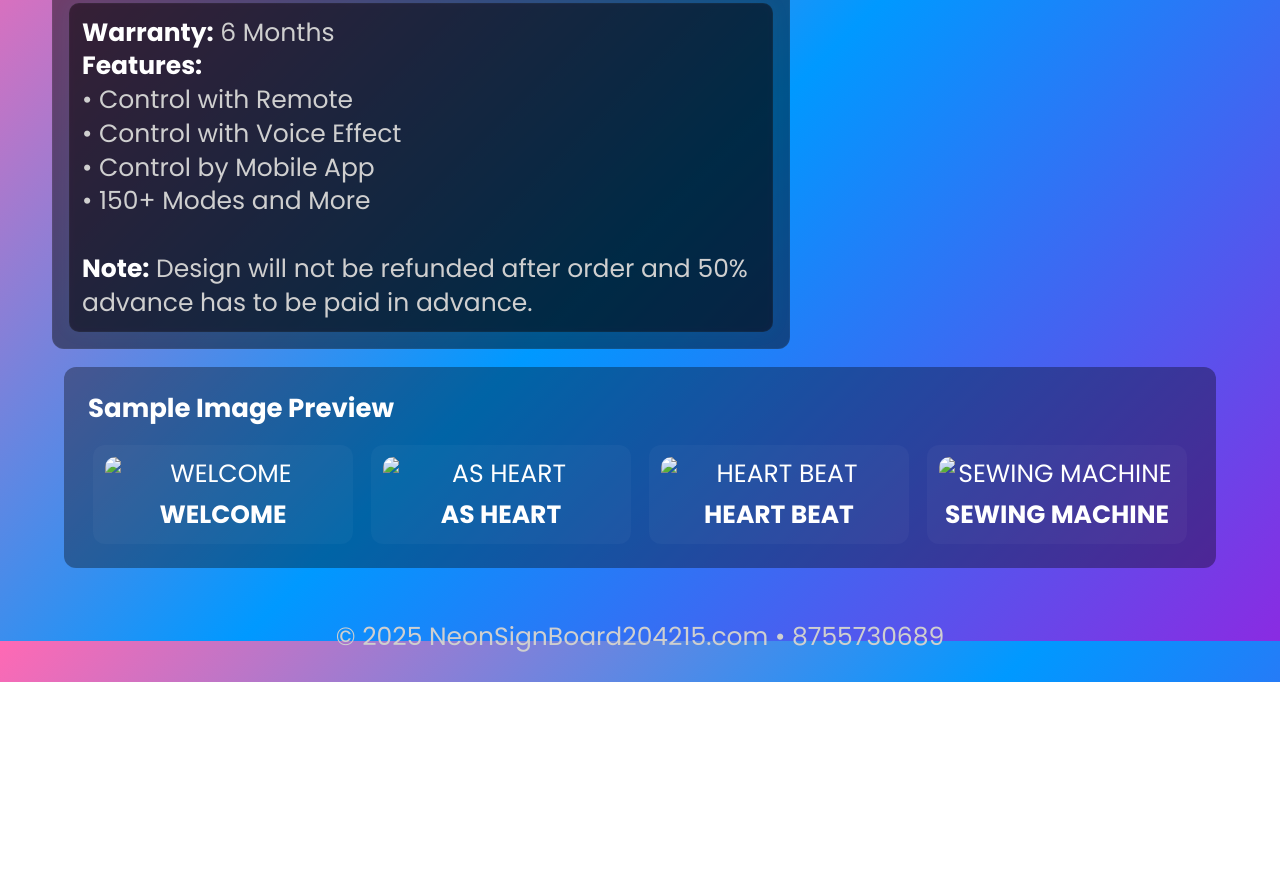
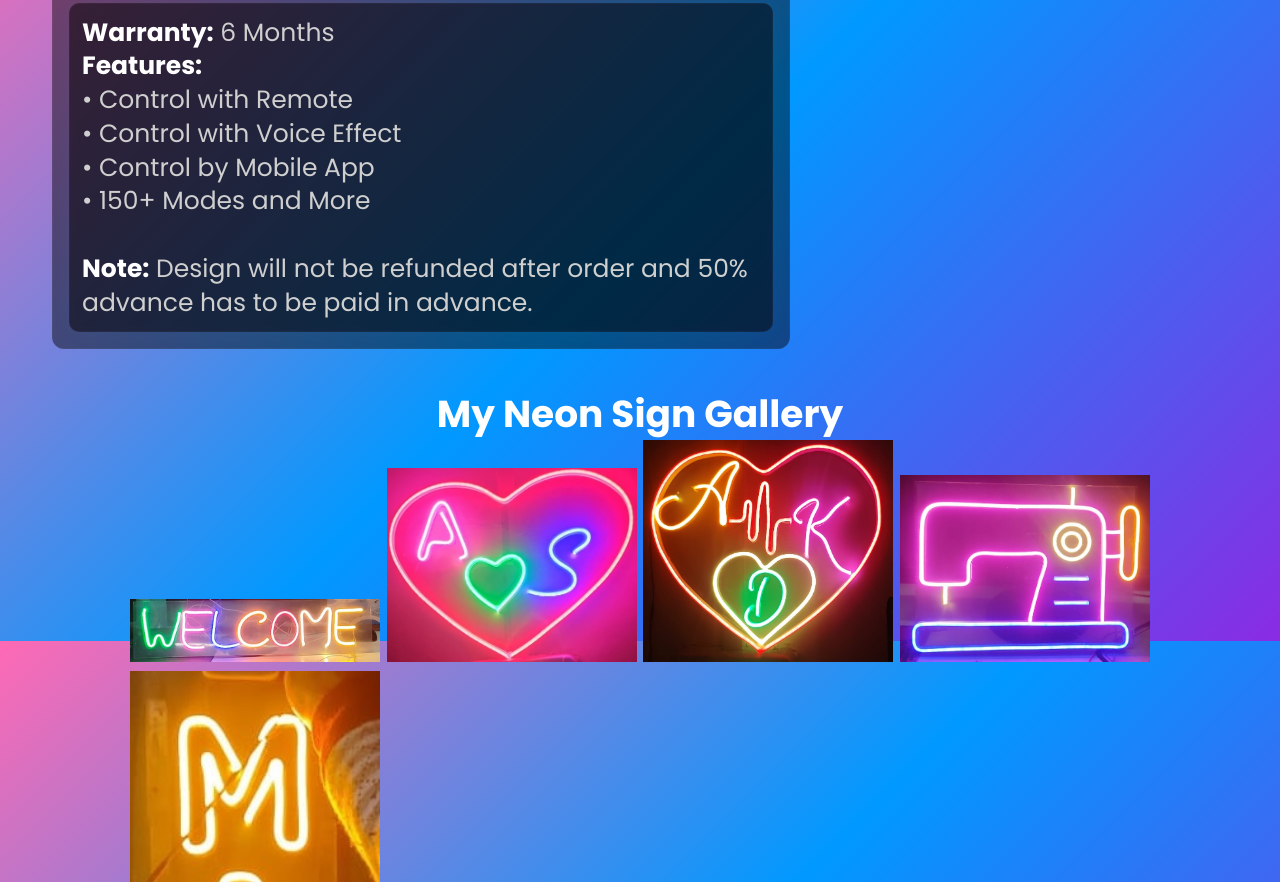
Before and after one commit to ms7006704-netizen/NeonSignBoard204215.com, a plain HTML site: page index.html in a window 1280 px wide. Shown: the part 1759-2641 px from the top of the page. Before the commit the page ends 2441 px from the top, so only its background shows below. Drawn offline with Linux system fonts and the light colour scheme.

Commit message:
Add files via upload

```diff
--- a/index.html
+++ b/index.html
@@ -374,53 +374,31 @@
             <div id="quickMSize">Size: -</div>
             <div id="quickMPrice">Total: ₹ 0.00</div>
           </div>
-        </div>
 
-        <div class="card" style="margin-top:14px">
-          <h3>Our Samples</h3>
-          <div style="margin-top:10px;color:var(--muted);font-size:13px">Place sample images inside <code>images/</code> folder with these names:</div>
-          <ul style="text-align:left;color:var(--muted);margin-top:8px">
-            <li>welcome.jpeg</li>
-            <li>as-heart.jpeg</li>
-            <li>heart-beat.jpeg</li>
-            <li>sewing-machine.jpeg</li>
-          </ul>
-        </div>
       </aside>
 
     </div>
 
-    <!-- Sample Images Section (above footer) -->
-    <div class="samples-section">
-      <div class="samples">
-        <h2>Sample Image Preview</h2>
-        <div class="sample-grid" aria-live="polite">
-          <div class="sample-card">
-            <img src="neonsignboard.com/images/welcome.jpeg" alt="WELCOME">
-            <p>WELCOME</p>
-          </div>
-          <div class="sample-card">
-            <img src="neonsignboard.com/images/as-heart.jpeg" alt="AS HEART">
-            <p>AS HEART</p>
-          </div>
-          <div class="sample-card">
-            <img src="neonsignboard.com/images/heart-beat.jpeg" alt="HEART BEAT">
-            <p>HEART BEAT</p>
-          </div>
-          <div class="sample-card">
-            <img src="neonsignboard.com/images/sewing-machine.jpeg" alt="SEWING MACHINE">
-            <p>SEWING MACHINE</p>
-          </div>
-        </div>
-      </div>
-    </div>
+<h2 style="text-align:center;margin-top:40px">My Neon Sign Gallery</h2>
 
-  </main>
+<div style="text-align:center">
 
-  <footer>
-    <p>© 2025 NeonSignBoard204215.com • 8755730689</p>
-  </footer>
+   <img src="welcome.jpeg" width="250">
+   <img src="asheart.jpeg" width="250">
+   <img src="akheart.jpeg" width="250">
+   <img src="sewingmachine.jpeg" width="250">
+   <img src="machine.jpeg" width="250">
+   <img src="mehendi.jpeg" width="250">
+   <img src="ledmirrordesign.jpeg" width="250">
+   <img src="logo.jpg" width="250">
 
+   <br><br>
+
+   <video width="300" controls>
+      <source src="ledmirrorframe.mp4" type="video/mp4">
+   </video>
+
+</div>
   <script>
     // Elements: Single
     const sText = document.getElementById('sText');
```
